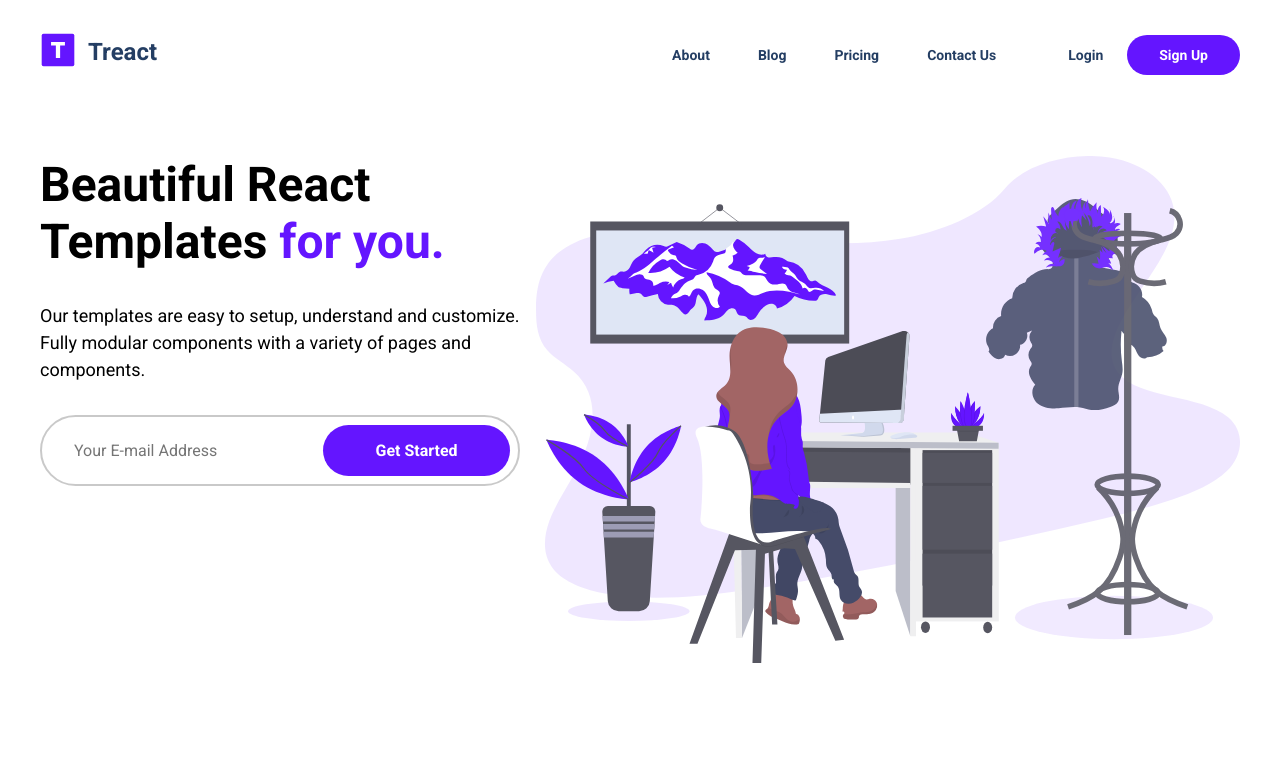
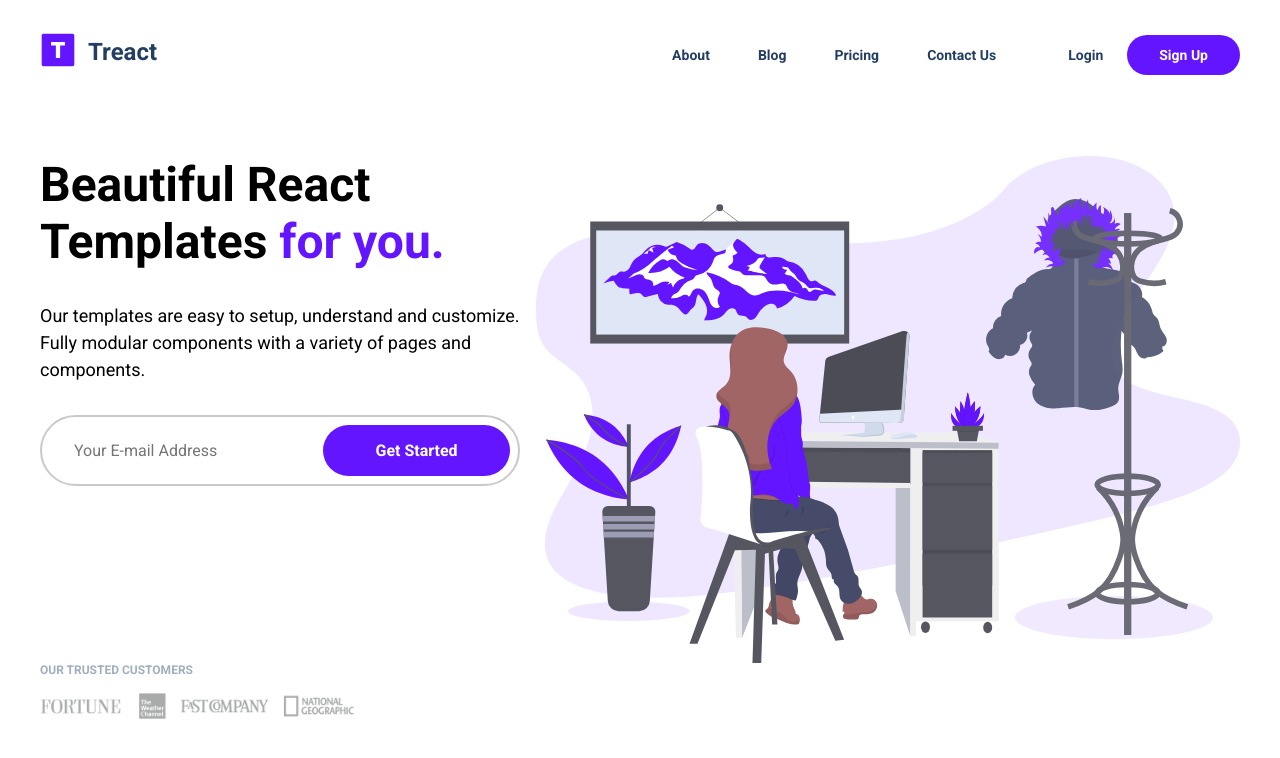
Before and after one commit to RayJaySc/Final-Project, a plain HTML site: page index.html in a window 1280 px wide. Drawn offline with Linux system fonts and the light colour scheme.

Commit message:
need to add background imgs

```diff
--- a/index.html
+++ b/index.html
@@ -15,11 +15,7 @@
       <div class="row">
         <nav>
           <a href="" class="logo__text">
-            <img
-              class="logo"
-              src="./assets/treact-logo.svg"
-              alt="Logo"
-            />
+            <img class="logo" src="./assets/treact-logo.svg" alt="Logo" />
             <b>Treact</b>
           </a>
           <ul class="nav__links">
@@ -52,19 +48,23 @@
               Our templates are easy to setup, understand and customize. Fully
               modular components with a variety of pages and components.
             </p>
-            <div
-             class="input__container">
-            <input class="email__input" type="text" placeholder="Your E-mail Address">
-            <button class="btn__start">Get Started</button>
+            <div class="input__container">
+              <input
+                class="email__input"
+                type="text"
+                placeholder="Your E-mail Address"
+              />
+              <button class="btn__start">Get Started</button>
+            </div>
+          </div>
+          <img src="./assets/computer-coat.svg" alt="" class="column__right" />
         </div>
-          </div>
-
-
-
+        <div class="customer__container">
+          <p class="para__customers">OUR TRUSTED CUSTOMERS</p>
           <img
-            src="./assets/computer-coat.svg"
+            class="logo__img--strip"
+            src="./assets/customers-logo-strip.680ac7c2e8ae28161d2c.png"
             alt=""
-            class="column__right"
           />
         </div>
       </div>
--- a/style.css
+++ b/style.css
@@ -87,7 +87,7 @@ LANDING
 
 .column__container {
   display: flex;
-  padding: 80px 0;
+  padding: 80px 0 0 0;
 }
 
 .column__container--left {
@@ -141,3 +141,20 @@ h1 {
     font-size: 16px;
     font-weight: 700;
 }
+
+.para__customers{
+    color: #a0aec0;
+    font-weight: 700;
+    font-size: 12px;
+}
+
+.logo__img--strip{
+    height: 26px;
+    padding: 0 128px 0 0;
+    margin: 16px 0 0 0;
+    opacity: 50%;
+}
+
+.customer__container{
+
+}
```
Also changed, not shown: assets/customers-logo-strip.680ac7c2e8ae28161d2c.png (added).
